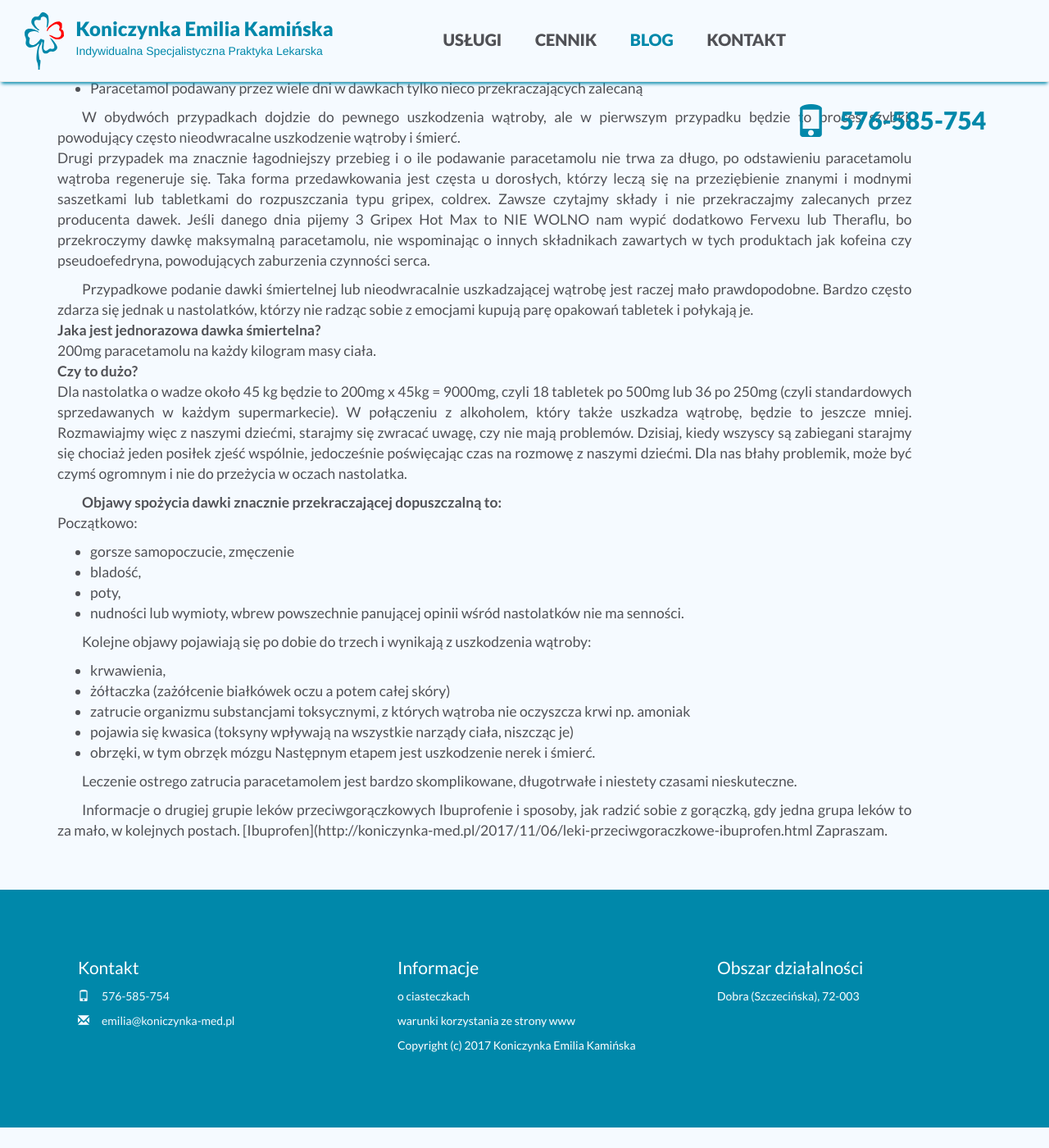
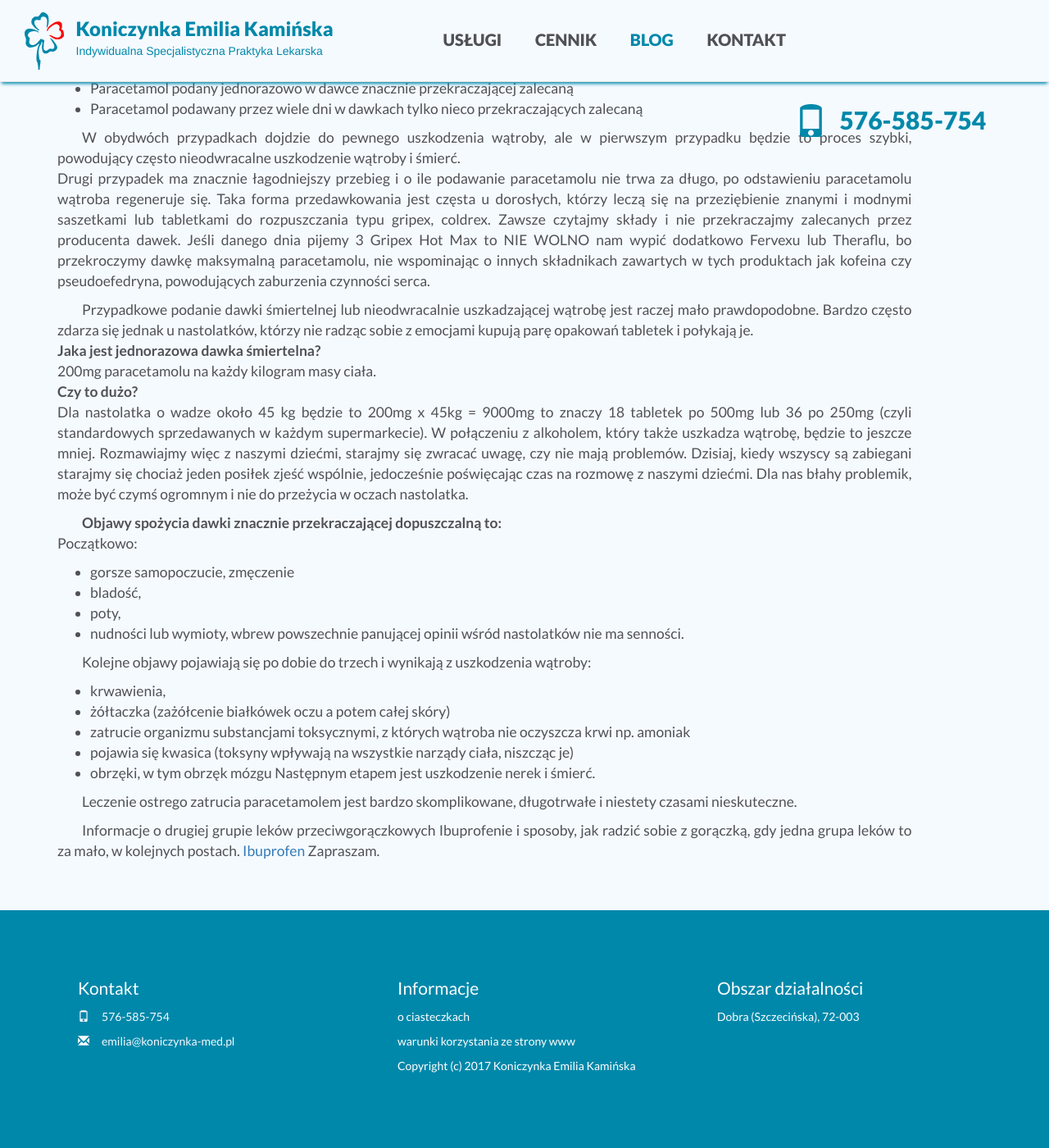
Before and after one commit to kardigen/koniczynka-med.guthub.io, a Jekyll site: the page built from blog-dev/_posts/2017-11-01-leki-przeciwgoraczkowe-paracetamol.markdown, in a window 1280 px wide and 1400 px high, scrolled down 1498 px. Shown: the whole window at 82% size. Built offline with Jekyll 4.4.1, drawn with Linux system fonts in a browser that asks for light colours; our own code applies the rules of GitHub Pages for plain Markdown files; before the commit the page ends 2873 px from its top, so only the background shows below that; some of the changed text lies outside the part shown.

Commit message:
Update 2017-11-01-leki-przeciwgoraczkowe-paracetamol.markdown

```diff
--- a/blog-dev/_posts/2017-11-01-leki-przeciwgoraczkowe-paracetamol.markdown
+++ b/blog-dev/_posts/2017-11-01-leki-przeciwgoraczkowe-paracetamol.markdown
@@ -21,7 +21,8 @@
 15mg x 10kg = 150 mg
 A dziecko o wadze 12kg będzie potrzebować 180mg paracetamolu
 15mg x 12kg = 180mg
-W zależności od tego jaki mamy preparat/ syrop musimy teraz ustalić ile to będzie mililitrów. Standardowo większość syropów posiada dawkę 120mg w 5 ml syropu (zawsze należy sprawdzić na opakowaniu). Stosując prosty wzór możemy dowiedzieć się ile mililitrów potrzebuje nasze dziecko. Jeśli nasze dziecko waży 10 kg to potrzebna dawka to 150mg paracetamolu. W syropie jest 120mg paracetamolu w 5 ml syropu. Mnożymy ilość potrzebnych miligram razy 5ml syropu i dzielimy przez 120.
+W zależności od tego jaki mamy preparat/ syrop musimy teraz ustalić ile to będzie mililitrów. Standardowo większość syropów posiada dawkę 120mg w 5 ml syropu (zawsze należy sprawdzić na opakowaniu). Stosując prosty wzór możemy dowiedzieć się ile mililitrów potrzebuje nasze dziecko.
+Jeśli nasze dziecko waży 10 kg to potrzebna dawka to 150mg paracetamolu. W syropie jest 120mg paracetamolu w 5 ml syropu. Mnożymy ilość potrzebnych miligram razy 5ml syropu i dzielimy przez 120.
 120mg w 5ml
 150mg w ? ml
 150 x 5 : 120 = ilość mililitrów jaką mamy podać
@@ -35,7 +36,8 @@
 Dziecko o wadze 12kg powinno otrzymać 7,5 ml syropu, w którym jest 120mg paracetamolu w 5 ml.
 
 Na opakowaniach często podane jest dawkowanie w przedziałach tzn dla wagi od 10 do 15 kg podać 6 ml syropu, ale jak sami zauważyliście, taka ilość dla dziecka o wadze 10 kg ma szansę zadziałać, ale już u takiego, co waży więcej, niestety nie. Działanie przeciwgorączkowe będzie znikome lub lek nie zadziała w ogóle.
-Policzmy jeszcze raz, ale tym razem dla Calpol 6 plus. Ten syrop zawiera zgodnie z informacją na opakowaniu 250 mg paracetamolu w 5 ml. Dla dziecka o wadze 10 kg potrzebujemy:
+Policzmy jeszcze raz, ale tym razem dla Calpol 6 plus. Ten syrop zawiera zgodnie z informacją na opakowaniu 250 mg paracetamolu w 5 ml.
+Dla dziecka o wadze 10 kg potrzebujemy:
 10kg x 15mg = 150mg paracetamolu
 ile to ml?
 250mg jest w 5ml
@@ -64,7 +66,7 @@
  **Jaka jest jednorazowa dawka śmiertelna?**
 200mg paracetamolu na każdy kilogram masy ciała.
 **Czy to dużo?**
-Dla nastolatka o wadze około 45 kg będzie to 200mg x 45kg = 9000mg, czyli 18 tabletek po 500mg lub 36 po 250mg (czyli standardowych sprzedawanych w każdym supermarkecie). W połączeniu z alkoholem, który także uszkadza wątrobę, będzie to jeszcze mniej. Rozmawiajmy więc z naszymi dziećmi, starajmy się zwracać uwagę, czy nie mają problemów. Dzisiaj, kiedy wszyscy są zabiegani starajmy się chociaż jeden posiłek zjeść wspólnie, jedocześnie poświęcając czas na rozmowę z naszymi dziećmi. Dla nas błahy problemik, może być czymś ogromnym i nie do przeżycia w oczach nastolatka.
+Dla nastolatka o wadze około 45 kg będzie to 200mg x 45kg = 9000mg to znaczy 18 tabletek po 500mg lub 36 po 250mg (czyli standardowych sprzedawanych w każdym supermarkecie). W połączeniu z alkoholem, który także uszkadza wątrobę, będzie to jeszcze mniej. Rozmawiajmy więc z naszymi dziećmi, starajmy się zwracać uwagę, czy nie mają problemów. Dzisiaj, kiedy wszyscy są zabiegani starajmy się chociaż jeden posiłek zjeść wspólnie, jedocześnie poświęcając czas na rozmowę z naszymi dziećmi. Dla nas błahy problemik, może być czymś ogromnym i nie do przeżycia w oczach nastolatka.
 
 **Objawy spożycia dawki znacznie przekraczającej dopuszczalną to:**
 Początkowo:
@@ -84,4 +86,4 @@
 
 Leczenie ostrego zatrucia paracetamolem jest bardzo skomplikowane, długotrwałe i niestety czasami nieskuteczne.
 
-Informacje o drugiej grupie leków przeciwgorączkowych Ibuprofenie i sposoby, jak radzić sobie z gorączką, gdy jedna grupa leków to za mało, w kolejnych postach. [Ibuprofen](http://koniczynka-med.pl/2017/11/06/leki-przeciwgoraczkowe-ibuprofen.html Zapraszam.
+Informacje o drugiej grupie leków przeciwgorączkowych Ibuprofenie i sposoby, jak radzić sobie z gorączką, gdy jedna grupa leków to za mało, w kolejnych postach. [Ibuprofen](http://koniczynka-med.pl/2017/11/06/leki-przeciwgoraczkowe-ibuprofen.html) Zapraszam.
```
